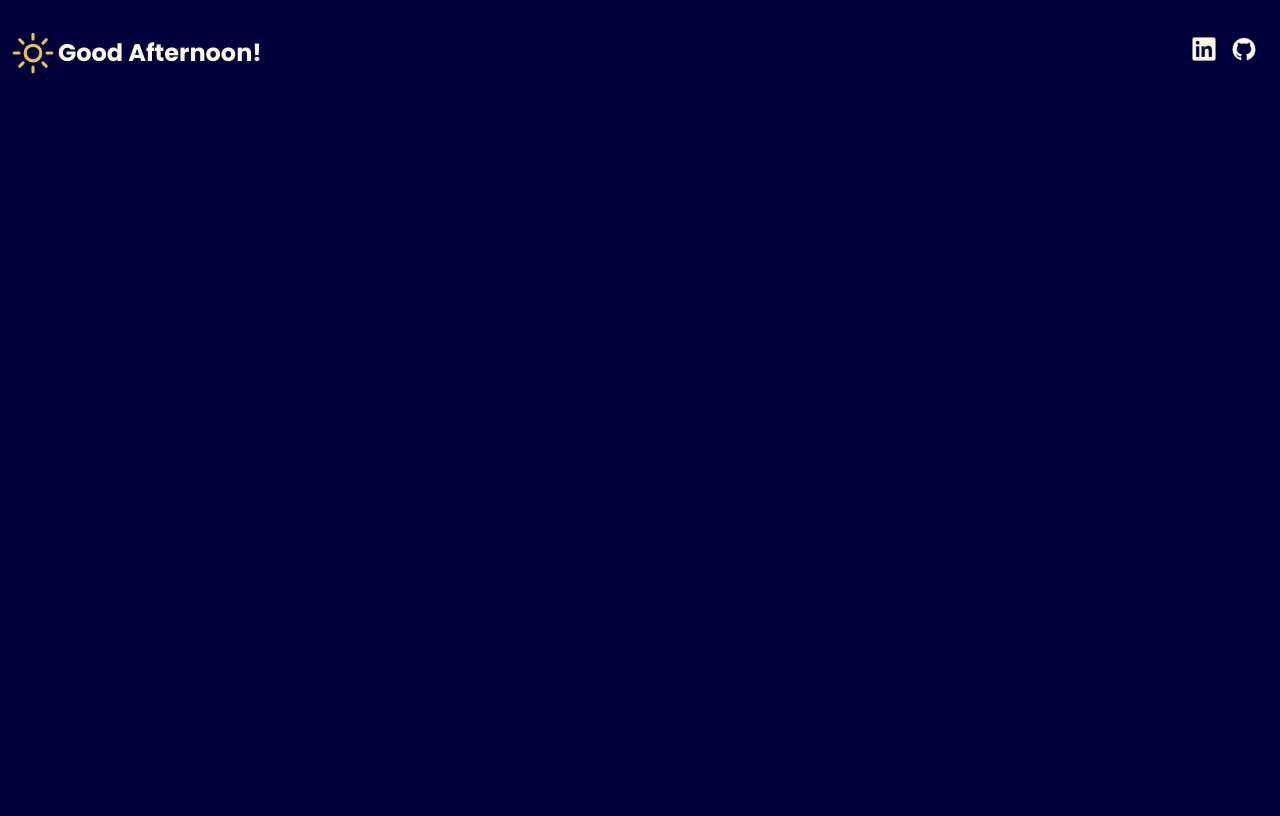
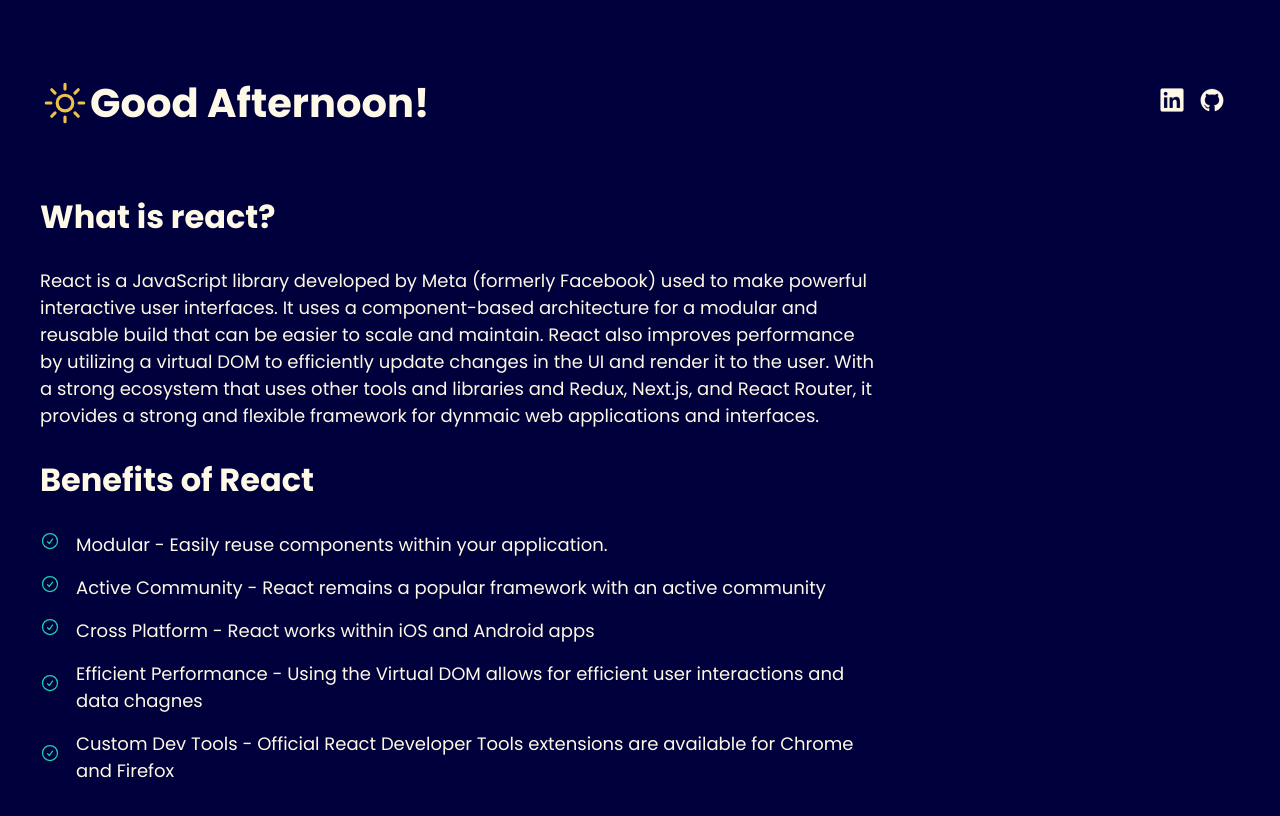
Before and after one commit to allisonabinger/atlas-react-and-jsx, a React (Vite) app: page / in a window 1280 px wide. Shown: the top 816 px of the page. Built offline with nearby package versions, Linux system fonts and the light colour scheme.

Commit message:
A - 08/26 02:29 PM - Rendered section inside of App, added minimal additional styling to index.css

```diff
--- a/src/App.jsx
+++ b/src/App.jsx
@@ -1,8 +1,28 @@
 import Header from "./components/Header";
+import Section from "./components/Section";
 
 
 function App() {
-  return <Header />;
+    return (
+        <div>
+          <Header />
+          <Section title="What is react?">
+            React is a JavaScript library developed by Meta (formerly Facebook) used to make powerful interactive user interfaces.
+            It uses a component-based architecture for a modular and reusable build that can be easier to scale and maintain. React also improves performance
+            by utilizing a virtual DOM to efficiently update changes in the UI and render it to the user. With a strong ecosystem that uses other tools and libraries and Redux,
+            Next.js, and React Router, it provides a strong and flexible framework for dynmaic web applications and interfaces.
+          </Section>
+          <Section title="Benefits of React">
+            <ul>
+                <li>Modular - Easily reuse components within your application.</li>
+                <li>Active Community - React remains a popular framework with an active community</li>
+                <li>Cross Platform - React works within iOS and Android apps</li>
+                <li>Efficient Performance - Using the Virtual DOM allows for efficient user interactions and data chagnes</li>
+                <li>Custom Dev Tools - Official React Developer Tools extensions are available for Chrome and Firefox</li>
+            </ul>
+          </Section>
+        </div>
+      );
 }
 
 export default App;
--- a/src/index.css
+++ b/src/index.css
@@ -17,6 +17,7 @@
 
   background: var(--blue);
   color: var(--offwhite);
+  margin: 2rem;
 }
 
 .app {
@@ -34,6 +35,7 @@ nav {
 .greeting {
   display: flex;
   align-items: center;
+  font-size: 2.5rem;
 }
 
 .greeting img {
@@ -42,6 +44,14 @@ nav {
 
 .social-links a {
   margin-right: 1rem;
+}
+
+.section h2 {
+    font-size: 2rem;
+}
+.section {
+    width: 70%;
+    font-size: large;
 }
 
 .about-me {
@@ -85,6 +95,7 @@ li {
   align-items: center;
   padding-top: 1rem;
 }
+
 
 li:first-child {
   padding-top: 0;
```
